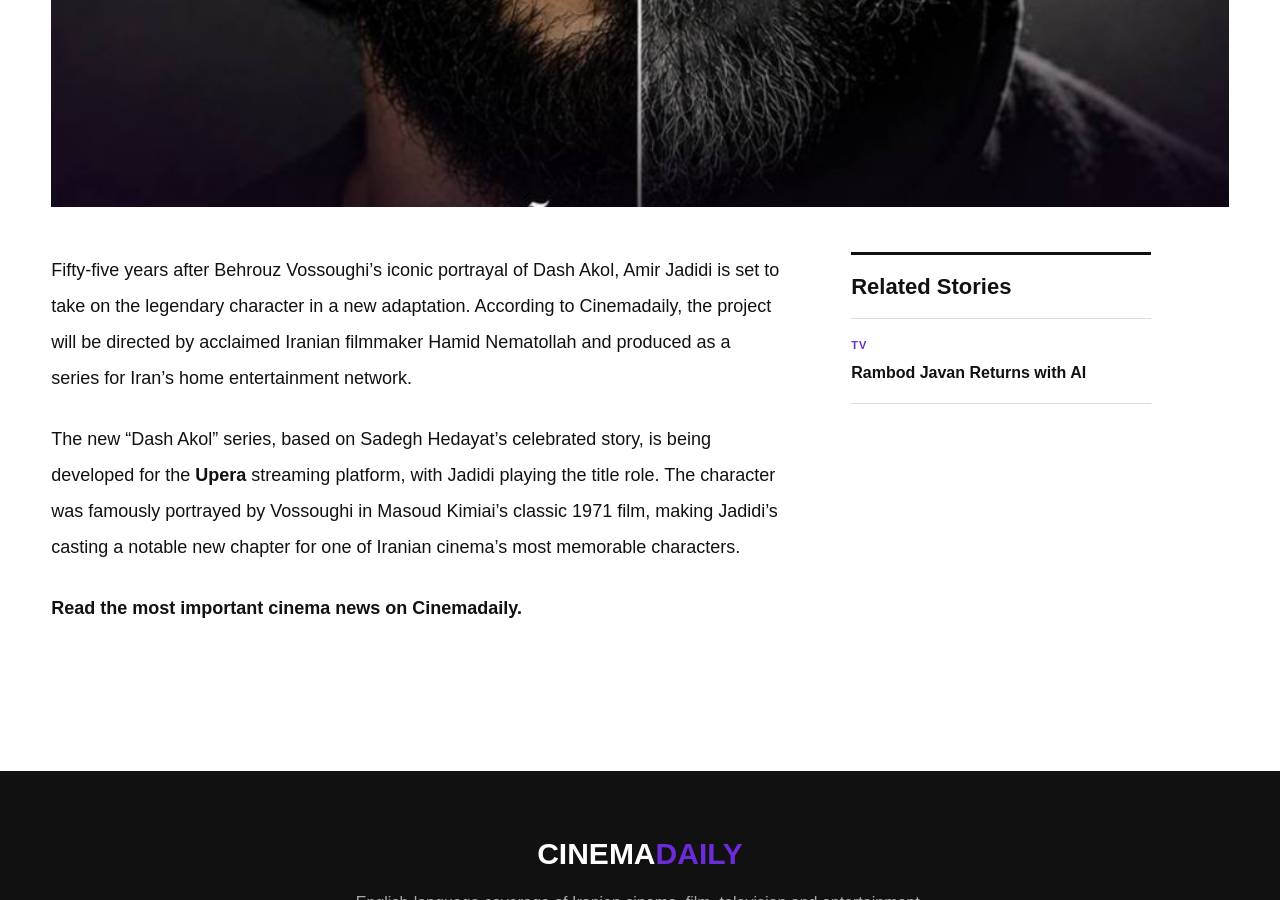
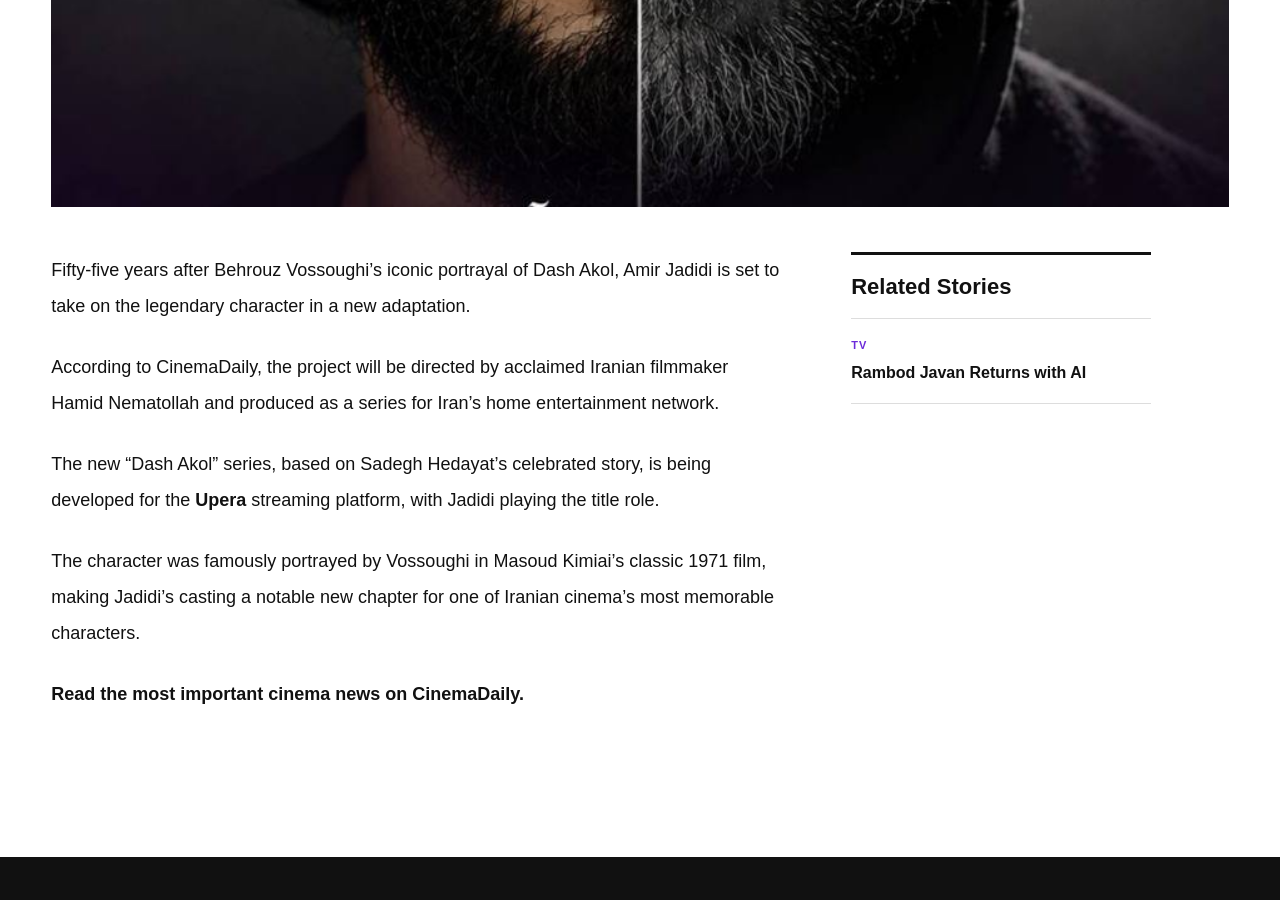
Before and after one commit to cinemadaily/cinemadaily, a Jekyll site: the page built from _articles/2026-08-12-amir-jadidi-to-play-dash-akol-55-years-after-behrouz-vossough.md, in a window 1280 px wide and 900 px high, scrolled down 1609 px. Built offline with Jekyll 4.4.1, drawn with Linux system fonts in a browser that asks for light colours; part of the change alters nothing that is shown; some of the changed text lies outside the part shown.

```diff
--- a/_articles/2026-08-12-amir-jadidi-to-play-dash-akol-55-years-after-behrouz-vossough.md
+++ b/_articles/2026-08-12-amir-jadidi-to-play-dash-akol-55-years-after-behrouz-vossough.md
@@ -1,16 +1,19 @@
 ---
-title: Amir Jadidi to Play Dash Akol, 55 Years After Behrouz Vossough
+title: Amir Jadidi to Play Dash Akol, 55 Years After Behrouz Vossoughi
 category: TV
 language: en
 date: 2026-08-12
-summary: Fifty-five years after Behrouz Vossoughi’s iconic portrayal of Dash
-  Akol, Amir Jadidi is set to take on the legendary character in a new
-  adaptation
-people: Amir Jadidi.  Behrouz Vossoughi   Dash Akol
+summary: Fifty-five years after Behrouz Vossoughi’s iconic portrayal of Dash Akol, Amir Jadidi is set to take on the legendary character in a new adaptation.
+people: Amir Jadidi, Behrouz Vossoughi, Hamid Nematollah, Masoud Kimiai, Sadegh Hedayat
 image: /images/photo_1405-05-21 16.20.35.jpeg
 ---
-Fifty-five years after Behrouz Vossoughi’s iconic portrayal of Dash Akol, Amir Jadidi is set to take on the legendary character in a new adaptation. According to Cinemadaily, the project will be directed by acclaimed Iranian filmmaker Hamid Nematollah and produced as a series for Iran’s home entertainment network.
 
-The new “Dash Akol” series, based on Sadegh Hedayat’s celebrated story, is being developed for the **Upera** streaming platform, with Jadidi playing the title role. The character was famously portrayed by Vossoughi in Masoud Kimiai’s classic 1971 film, making Jadidi’s casting a notable new chapter for one of Iranian cinema’s most memorable characters.
+Fifty-five years after Behrouz Vossoughi’s iconic portrayal of Dash Akol, Amir Jadidi is set to take on the legendary character in a new adaptation.
 
-**Read the most important cinema news on Cinemadaily.**
+According to CinemaDaily, the project will be directed by acclaimed Iranian filmmaker Hamid Nematollah and produced as a series for Iran’s home entertainment network.
+
+The new “Dash Akol” series, based on Sadegh Hedayat’s celebrated story, is being developed for the **Upera** streaming platform, with Jadidi playing the title role.
+
+The character was famously portrayed by Vossoughi in Masoud Kimiai’s classic 1971 film, making Jadidi’s casting a notable new chapter for one of Iranian cinema’s most memorable characters.
+
+**Read the most important cinema news on CinemaDaily.**
```
